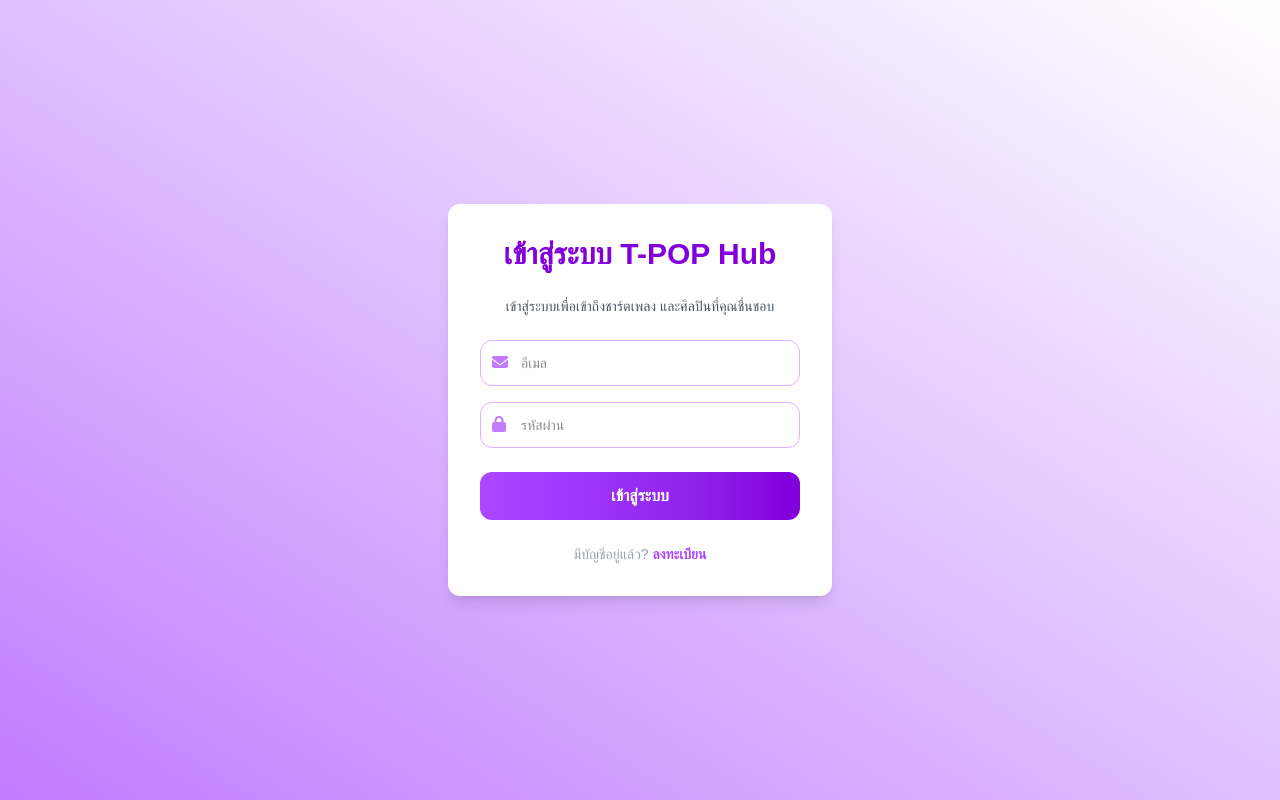
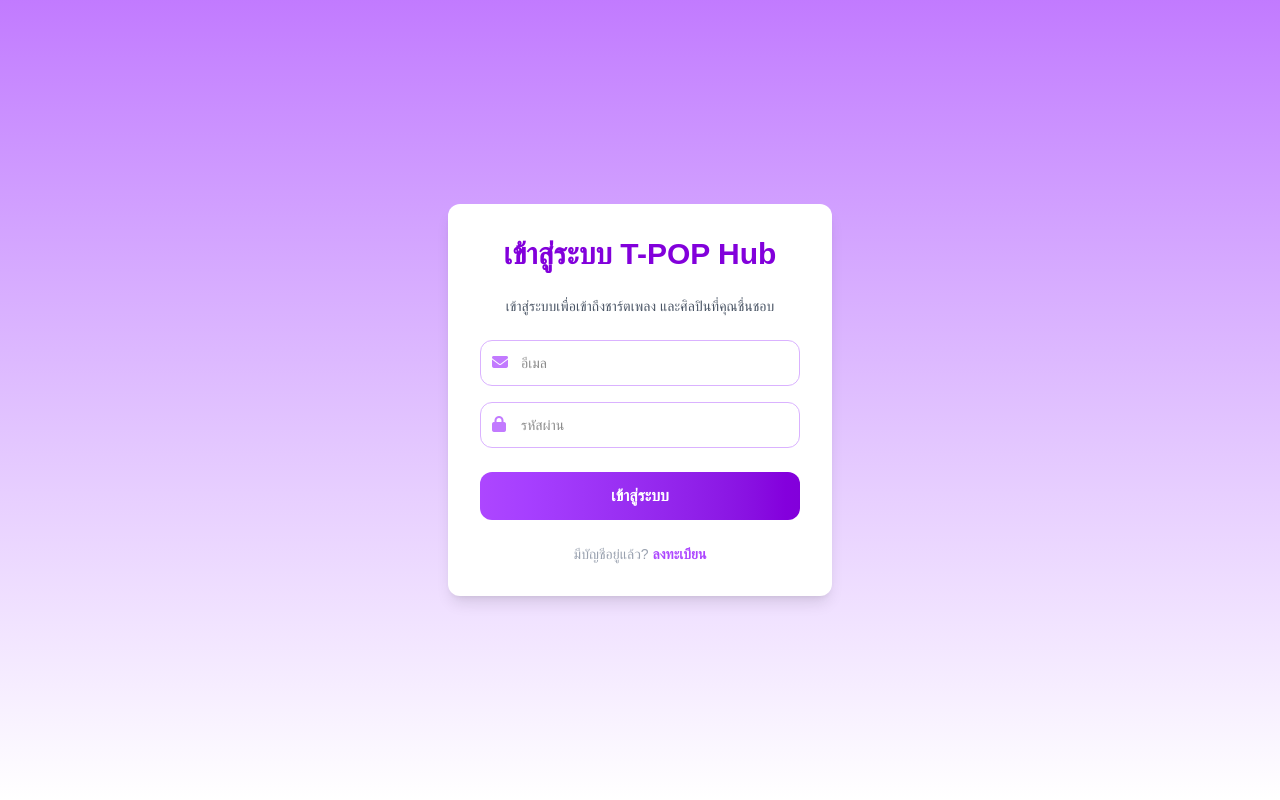
Before and after one commit to Nalinnipharuamsuk/tpop--web, a Next.js app: page /login in a window 1280 px wide. Built offline with nearby package versions, Linux system fonts and the light colour scheme.

Commit message:
change bg

```diff
--- a/src/app/login/page.jsx
+++ b/src/app/login/page.jsx
@@ -16,7 +16,7 @@
     };
 
     return (
-        <div className="min-h-screen bg-gradient-to-tr from-purple-400 to-white flex items-center justify-center p-4">
+        <div className="min-h-screen bg-gradient-to-b from-purple-400 to-white flex items-center justify-center p-4">
             <form
                 onSubmit={handleSubmit}
                 className="bg-white rounded-xl p-8 w-full max-w-sm shadow-lg"
--- a/src/app/register/page.jsx
+++ b/src/app/register/page.jsx
@@ -30,7 +30,7 @@
   const iconStyle = "absolute left-4 top-1/2 -translate-y-1/2 text-purple-400";
 
   return (
-    <div className="min-h-screen bg-gradient-to-tr from-purple-400 to-white flex items-center justify-center px-4">
+    <div className="min-h-screen bg-gradient-to-b from-purple-400 to-white flex items-center justify-center px-4">
       <div className="bg-white bg-opacity-90 rounded-3xl shadow-2xl max-w-md w-full p-8">
         <h1 className="text-3xl font-bold text-purple-700 text-center mb-6">เข้าสู่ระบบ T-POP</h1>
         <p className="text-center text-gray-500 mb-6 text-sm">
```
